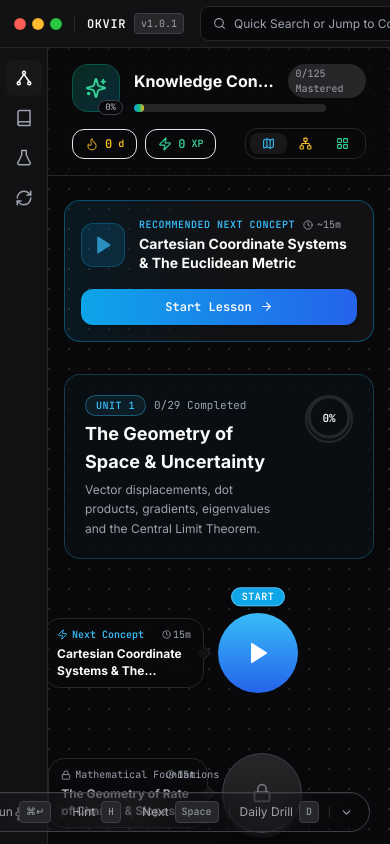
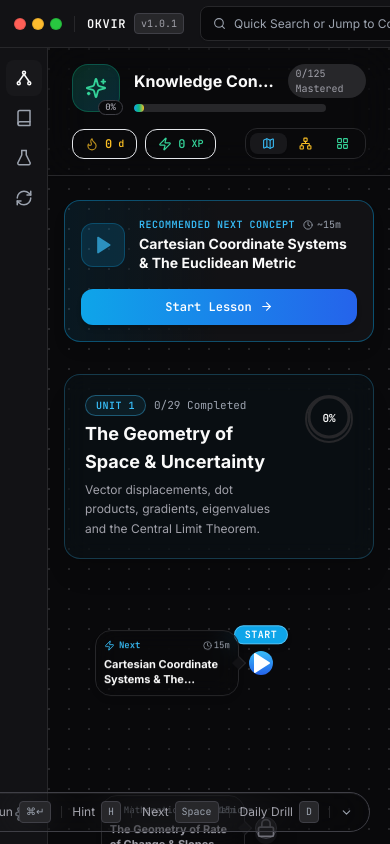
Before and after one commit to zuikre/okvir, a React (Vite) app: page / in a window 390 px wide. Built offline with nearby package versions, Linux system fonts and the light colour scheme; a web font is replaced by a local one.

Commit message:
fix(roadmap): eliminate vertical card collisions with pure lateral projections and expanded 165px row spacing

```diff
--- a/src/components/constellation/SkillNodeComponent.tsx
+++ b/src/components/constellation/SkillNodeComponent.tsx
@@ -19,7 +19,7 @@ export interface SkillNodeComponentProps {
   completedBeatsCount?: number;
   mode: 'roadmap' | 'dag';
   language: 'en' | 'ar';
-  labelPosition?: 'left' | 'right' | 'bottom';
+  labelPosition?: 'left' | 'right';
   isHovered?: boolean;
   isSelected?: boolean;
   accentColor?: string;
@@ -34,7 +34,7 @@ export const SkillNodeComponent: React.FC<SkillNodeComponentProps> = ({
   completedBeatsCount = 0,
   mode,
   language,
-  labelPosition = 'bottom',
+  labelPosition = 'left',
   isHovered = false,
   isSelected = false,
   accentColor,
@@ -68,7 +68,7 @@ export const SkillNodeComponent: React.FC<SkillNodeComponentProps> = ({
         )}
 
         {/* 3D Round Node Pedestal */}
-        <div className="relative w-20 h-20 shrink-0 z-10">
+        <div className="relative w-18 h-18 sm:w-20 sm:h-20 shrink-0 z-10">
           {/* Solid background backing disc to prevent any underlying SVG pipe from leaking through */}
           <div className="absolute inset-0 rounded-full bg-[var(--bg-app)] pointer-events-none" />
 
@@ -78,7 +78,7 @@ export const SkillNodeComponent: React.FC<SkillNodeComponentProps> = ({
 
           <button
             onClick={onClick}
-            className={`relative w-20 h-20 rounded-full flex flex-col items-center justify-center font-mono select-none pedestal-3d cursor-pointer transition-transform duration-150 ${
+            className={`relative w-18 h-18 sm:w-20 sm:h-20 rounded-full flex flex-col items-center justify-center font-mono select-none pedestal-3d cursor-pointer transition-transform duration-150 ${
               isMastered
                 ? 'bg-gradient-to-b from-emerald-400 to-emerald-600 shadow-[0_6px_0_#065f46,0_12px_24px_rgba(16,185,129,0.35)] text-white hover:scale-105 active:scale-95'
                 : isInProgress
@@ -120,64 +120,58 @@ export const SkillNodeComponent: React.FC<SkillNodeComponentProps> = ({
         <div
           className={`absolute z-20 ${
             labelPosition === 'left'
-              ? 'right-full mr-3.5 top-1/2 -translate-y-1/2 w-40 sm:w-48'
-              : labelPosition === 'right'
-              ? 'left-full ml-3.5 top-1/2 -translate-y-1/2 w-40 sm:w-48'
-              : 'top-full mt-3 left-1/2 -translate-x-1/2 w-40 sm:w-48'
+              ? 'right-full mr-2.5 sm:mr-3.5 top-1/2 -translate-y-1/2 w-36 sm:w-48'
+              : 'left-full ml-2.5 sm:ml-3.5 top-1/2 -translate-y-1/2 w-36 sm:w-48'
           }`}
         >
           <button
             type="button"
             onClick={onClick}
-            className={`w-full relative px-3 py-2 sm:px-3.5 sm:py-2.5 rounded-2xl border text-start backdrop-blur-md shadow-md transition-all cursor-pointer group/card ${
+            className={`w-full relative p-2 sm:p-3 rounded-2xl border text-start backdrop-blur-md shadow-md transition-all cursor-pointer group/card ${
               isHovered || isSelected
                 ? 'border-sky-500/60 bg-[var(--bg-surface)] shadow-lg scale-102'
-                : 'border-[var(--border-subtle)] bg-[var(--bg-surface)]/90 hover:border-[var(--border-strong)] hover:bg-[var(--bg-surface)]'
+                : 'border-[var(--border-subtle)] bg-[var(--bg-surface)]/95 hover:border-[var(--border-strong)] hover:bg-[var(--bg-surface)]'
             }`}
           >
             {/* Directional Connector Notch */}
-            {labelPosition === 'left' && (
+            {labelPosition === 'left' ? (
               <div className="absolute -right-1.5 top-1/2 -translate-y-1/2 w-2.5 h-2.5 rotate-45 bg-[var(--bg-surface)] border-t border-r border-[var(--border-subtle)] group-hover/card:border-[var(--border-strong)]" />
-            )}
-            {labelPosition === 'right' && (
+            ) : (
               <div className="absolute -left-1.5 top-1/2 -translate-y-1/2 w-2.5 h-2.5 rotate-45 bg-[var(--bg-surface)] border-b border-l border-[var(--border-subtle)] group-hover/card:border-[var(--border-strong)]" />
-            )}
-            {labelPosition === 'bottom' && (
-              <div className="absolute -top-1.5 left-1/2 -translate-x-1/2 w-2.5 h-2.5 rotate-45 bg-[var(--bg-surface)] border-t border-l border-[var(--border-subtle)] group-hover/card:border-[var(--border-strong)]" />
             )}
 
             {/* Status / Category Header */}
-            <div className="flex items-center justify-between gap-1.5 mb-1 relative z-10">
+            <div className="flex items-center justify-between gap-1 mb-1 relative z-10">
               <div className="flex items-center gap-1 min-w-0">
                 {isMastered ? (
-                  <span className="flex items-center gap-1 text-[10px] font-mono font-bold text-emerald-400">
+                  <span className="flex items-center gap-1 text-[9px] sm:text-[10px] font-mono font-bold text-emerald-400">
                     <CheckCircle2 size={11} className="shrink-0" />
                     <span className="truncate">{language === 'ar' ? 'متقن' : 'Mastered'}</span>
                   </span>
                 ) : isInProgress ? (
-                  <span className="flex items-center gap-1 text-[10px] font-mono font-bold text-amber-400">
+                  <span className="flex items-center gap-1 text-[9px] sm:text-[10px] font-mono font-bold text-amber-400">
                     <Play size={10} fill="currentColor" className="shrink-0" />
                     <span className="truncate">{language === 'ar' ? 'قيد الإنجاز' : 'In Progress'}</span>
                   </span>
                 ) : isAvailable ? (
-                  <span className="flex items-center gap-1 text-[10px] font-mono font-bold text-sky-400">
+                  <span className="flex items-center gap-1 text-[9px] sm:text-[10px] font-mono font-bold text-sky-400">
                     <Zap size={11} className="shrink-0" />
-                    <span className="truncate">{language === 'ar' ? 'المفهوم التالي' : 'Next Concept'}</span>
+                    <span className="truncate">{language === 'ar' ? 'المفهوم التالي' : 'Next'}</span>
                   </span>
                 ) : isDecaying ? (
-                  <span className="flex items-center gap-1 text-[10px] font-mono font-bold text-rose-400">
+                  <span className="flex items-center gap-1 text-[9px] sm:text-[10px] font-mono font-bold text-rose-400">
                     <AlertTriangle size={11} className="shrink-0" />
                     <span className="truncate">{language === 'ar' ? 'مراجعة' : 'Review'}</span>
                   </span>
                 ) : (
-                  <span className="flex items-center gap-1 text-[10px] font-mono text-[var(--text-tertiary)]">
+                  <span className="flex items-center gap-1 text-[9px] sm:text-[10px] font-mono text-[var(--text-tertiary)]">
                     <Lock size={10} className="shrink-0" />
                     <span className="truncate">{language === 'ar' ? track?.titleAr : track?.title}</span>
                   </span>
                 )}
               </div>
 
-              <span className="text-[10px] font-mono text-[var(--text-tertiary)] flex items-center gap-0.5 shrink-0">
+              <span className="text-[9px] sm:text-[10px] font-mono text-[var(--text-tertiary)] flex items-center gap-0.5 shrink-0">
                 <Clock size={9} />
                 <span>{module.estimatedMinutes}m</span>
               </span>
@@ -185,7 +179,7 @@ export const SkillNodeComponent: React.FC<SkillNodeComponentProps> = ({
 
             {/* Concept Title */}
             <h4
-              className={`text-xs sm:text-[13px] font-bold leading-snug line-clamp-2 relative z-10 transition-colors ${
+              className={`text-[11px] sm:text-xs font-bold leading-snug line-clamp-2 relative z-10 transition-colors ${
                 isLocked
                   ? 'text-[var(--text-secondary)]'
                   : 'text-[var(--text-primary)] group-hover/card:text-sky-400'
--- a/src/components/constellation/SkillTree.tsx
+++ b/src/components/constellation/SkillTree.tsx
@@ -431,24 +431,24 @@ export const SkillTree: React.FC = () => {
             const milestoneBadge = MILESTONE_BADGES.find((b) => b.id === unit.badgeId);
 
             // Container dimensions for analytical SVG mapping
-            const ROW_HEIGHT = 140;
-            const CONTAINER_WIDTH = 480;
-            const TOTAL_HEIGHT = unit.modules.length * ROW_HEIGHT + 50;
+            const ROW_HEIGHT = 165;
+            const CONTAINER_WIDTH = 500;
+            const TOTAL_HEIGHT = unit.modules.length * ROW_HEIGHT + 60;
 
             // Multi-harmonic terrain curve producing an authentic, organic winding road
             // Combines macro-meanders (valley turns), hillside curves, and micro-contour
             const nodeCoords = unit.modules.map((_, i) => {
               const u = unit.unitNumber - 1;
-              const h1 = Math.sin(i * 0.78 + 0.5 + u * 1.6) * 56;
-              const h2 = Math.sin(i * 1.55 + 1.1 + u * 0.95) * 30;
-              const h3 = Math.cos(i * 0.38 + u * 0.75) * 16;
+              const h1 = Math.sin(i * 0.72 + 0.4 + u * 1.5) * 65;
+              const h2 = Math.sin(i * 1.45 + 1.2 + u * 0.9) * 32;
+              const h3 = Math.cos(i * 0.35 + u * 0.7) * 18;
               const raw = h1 + h2 + h3;
-              // Smooth hyperbolic tangent collar strictly bounds within ±85px
-              const boundedOffset = 85 * Math.tanh(raw / 78);
+              // Smooth hyperbolic tangent collar strictly bounds within ±92px
+              const boundedOffset = 92 * Math.tanh(raw / 78);
               const xOffset = boundedOffset * (language === 'ar' ? -1 : 1);
               return {
                 x: CONTAINER_WIDTH / 2 + xOffset,
-                y: 70 + i * ROW_HEIGHT,
+                y: 80 + i * ROW_HEIGHT,
                 xOffset,
               };
             });
@@ -524,7 +524,7 @@ export const SkillTree: React.FC = () => {
 
                 {/* 2. Unified Serpentine Winding Canvas with Exact Mathematical Links */}
                 <div
-                  className="relative w-[480px] max-w-full mx-auto select-none overflow-visible"
+                  className="relative w-[500px] max-w-full mx-auto select-none overflow-visible"
                   style={{ height: `${TOTAL_HEIGHT}px` }}
                 >
                   {/* Single Unified Full-Unit SVG Overlay connecting all nodes */}
@@ -646,15 +646,8 @@ export const SkillTree: React.FC = () => {
                       progress?.status ||
                       (modIdx === 0 && unit.unitNumber === 1 ? 'available' : 'locked');
 
-                    // Compute inward-facing signpost placement
-                    let labelPosition: 'left' | 'right' | 'bottom' = 'bottom';
-                    if (coord.xOffset > 18) {
-                      labelPosition = 'left';
-                    } else if (coord.xOffset < -18) {
-                      labelPosition = 'right';
-                    } else {
-                      labelPosition = 'bottom';
-                    }
+                    // Pure lateral placement: project inward into the open central clearing
+                    const labelPosition: 'left' | 'right' = coord.xOffset >= 0 ? 'left' : 'right';
 
                     return (
                       <div
```
